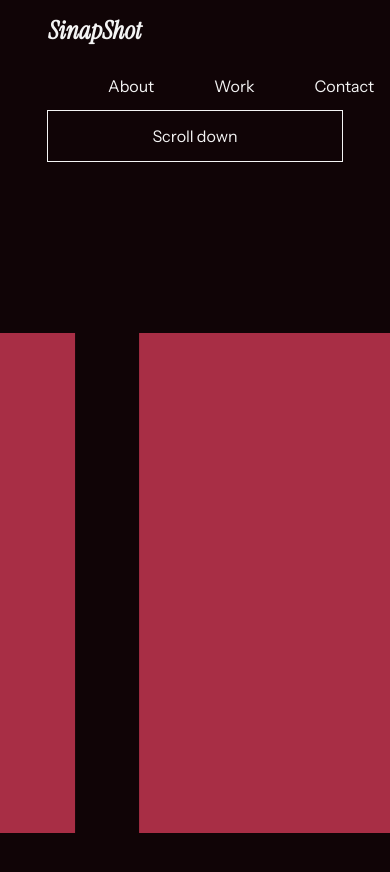
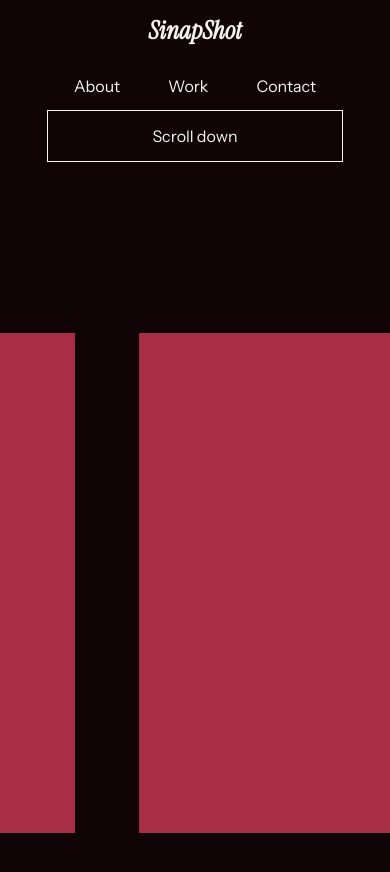
Before and after one commit to gmartin323/sinapshot, a React (Vite) app: page / in a window 390 px wide. Shown: the top 872 px of the page. Built offline with nearby package versions, Linux system fonts and the light colour scheme.

Commit message:
centered header on small screens

```diff
--- a/src/index.css
+++ b/src/index.css
@@ -54,7 +54,11 @@ header {
 }
 
 nav a {
-  padding: 5px 0px 5px 60px;
+  padding: 5px 0px
+}
+
+nav a + a {
+  padding-left: 3rem;
 }
 
 .span-container {
@@ -101,3 +105,16 @@ footer {
   margin-right: 3rem;
   margin-left: 3rem;
 }
+
+/* MEDIA QUERIES */
+
+@media screen and (max-width: 431px) {
+
+  header {
+    justify-content: center;
+  }
+
+  .site-logo {
+    margin: 0 auto;
+  }
+}
```
